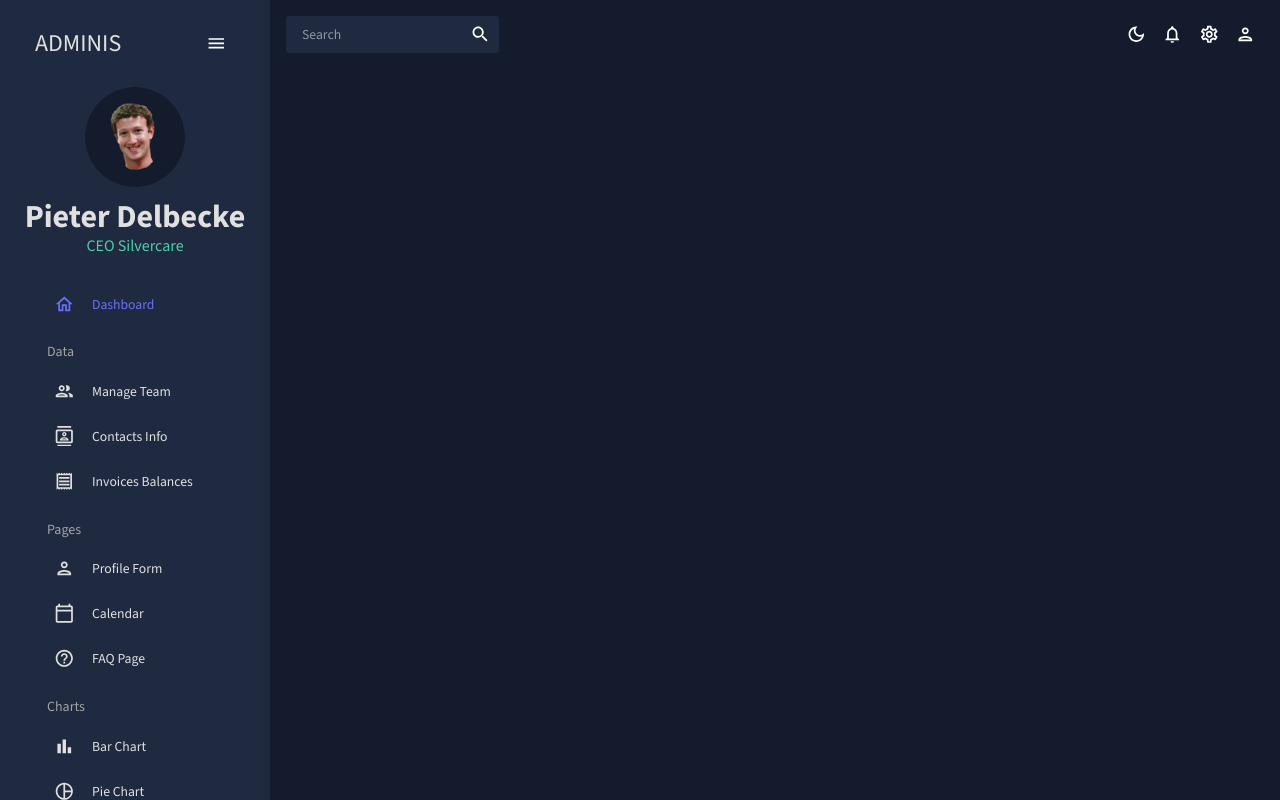
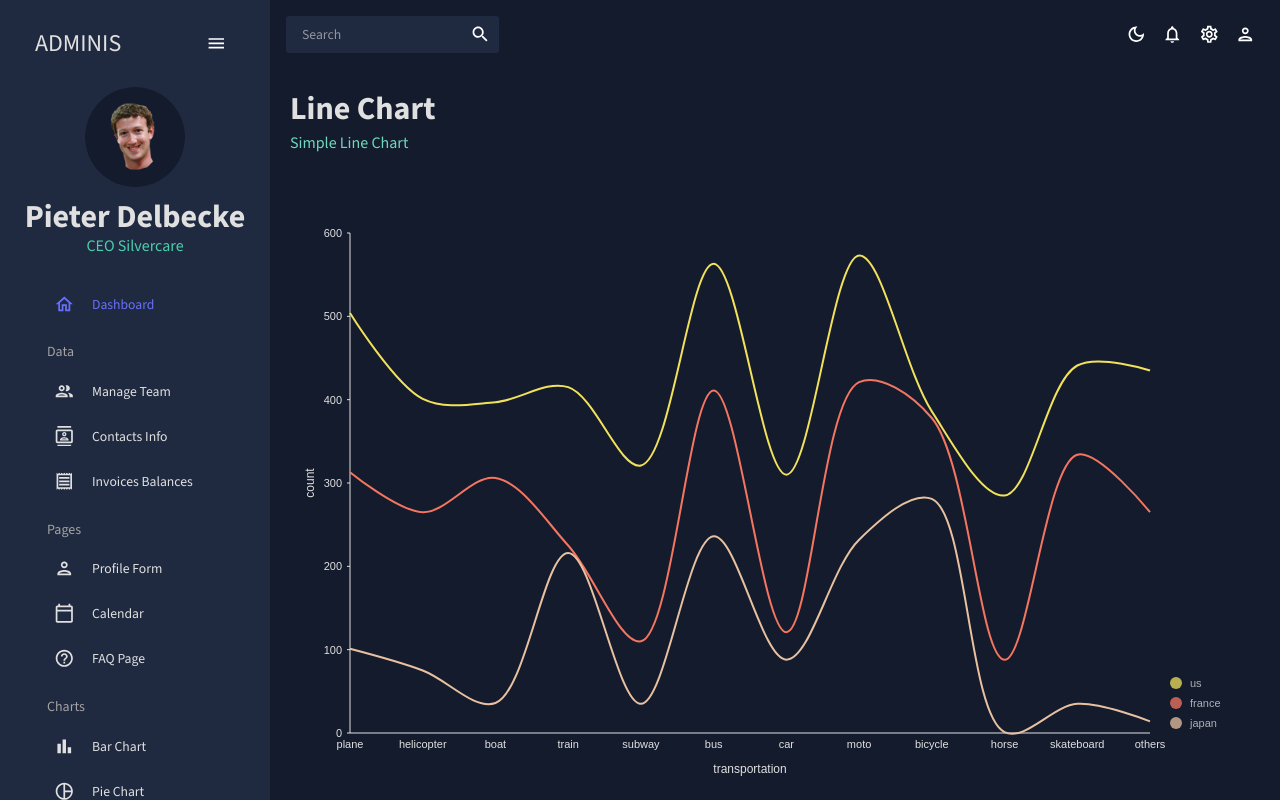
Before and after one commit to PieterJanDelbecke/react-dashboard-v2, a React (Create React App) app: page /line in a window 1280 px wide. Built offline with nearby package versions, Linux system fonts and the light colour scheme.

Commit message:
line scene

```diff
--- a/src/App.js
+++ b/src/App.js
@@ -12,7 +12,7 @@
 import FAQ from "./scenes/faq";
 import Bar from "./scenes/bar";
 import Pie from "./scenes/pie";
-// import Line from "./scenes/line";
+import Line from "./scenes/line";
 // import Geography from "./scenes/geography";
 
 function App() {
@@ -36,8 +36,7 @@
 							<Route path="/faq" element={<FAQ />} />
 							<Route path="/bar" element={<Bar />} />
 							<Route path="/pie" element={<Pie />} />
-							{/* <Route path="/line" element={<Line />} /> */}
-							{/* <Route path="/pie" element={<Pie />} /> */}
+							<Route path="/line" element={<Line />} />
 							{/* <Route path="/geography" element={<Geography />} /> */}
 						</Routes>
 					</main>
--- /dev/null
+++ b/src/scenes/line/index.jsx
@@ -0,0 +1,16 @@
+import { Box } from "@mui/material";
+import Header from "../../components/Header";
+import LineChart from "../../components/LineChart";
+
+const Line = () => {
+  return (
+    <Box m="20px">
+      <Header title="Line Chart" subtitle="Simple Line Chart" />
+      <Box height="75vh">
+        <LineChart />
+      </Box>
+    </Box>
+  );
+};
+
+export default Line;
```
